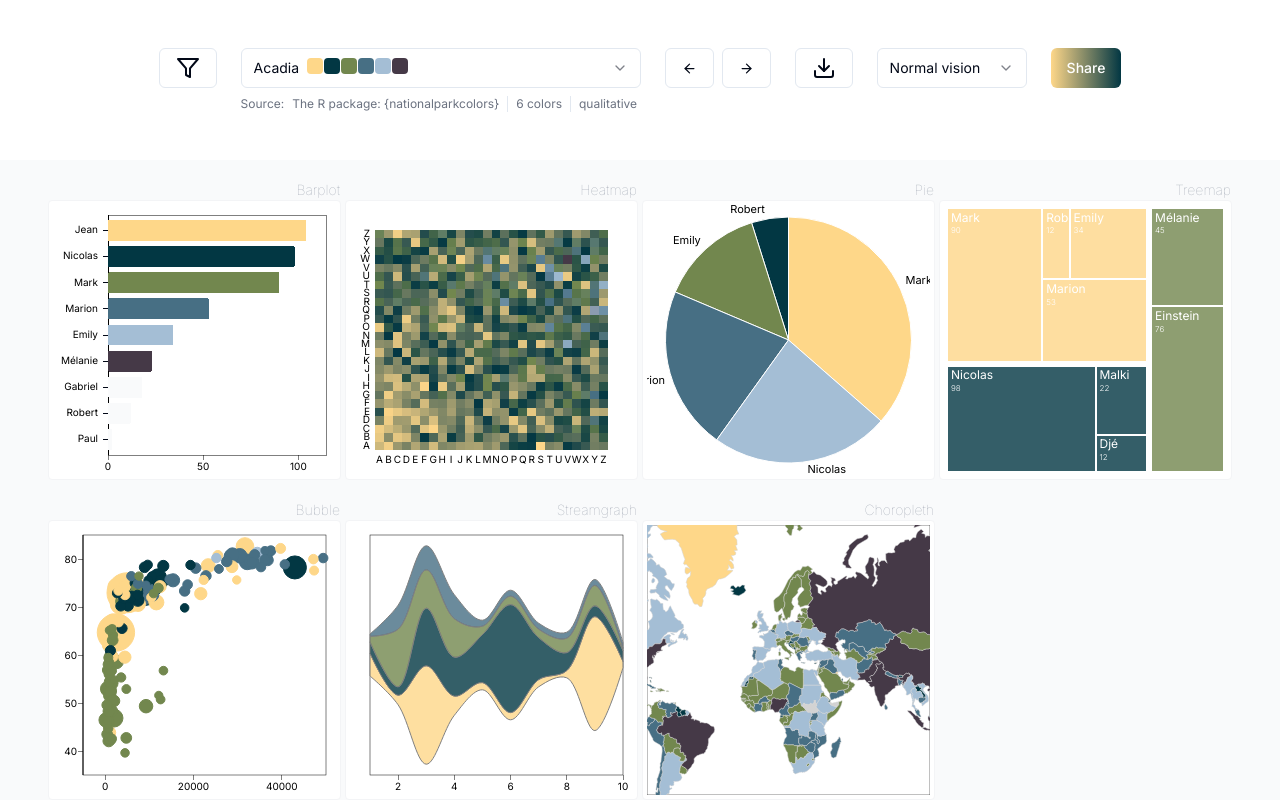
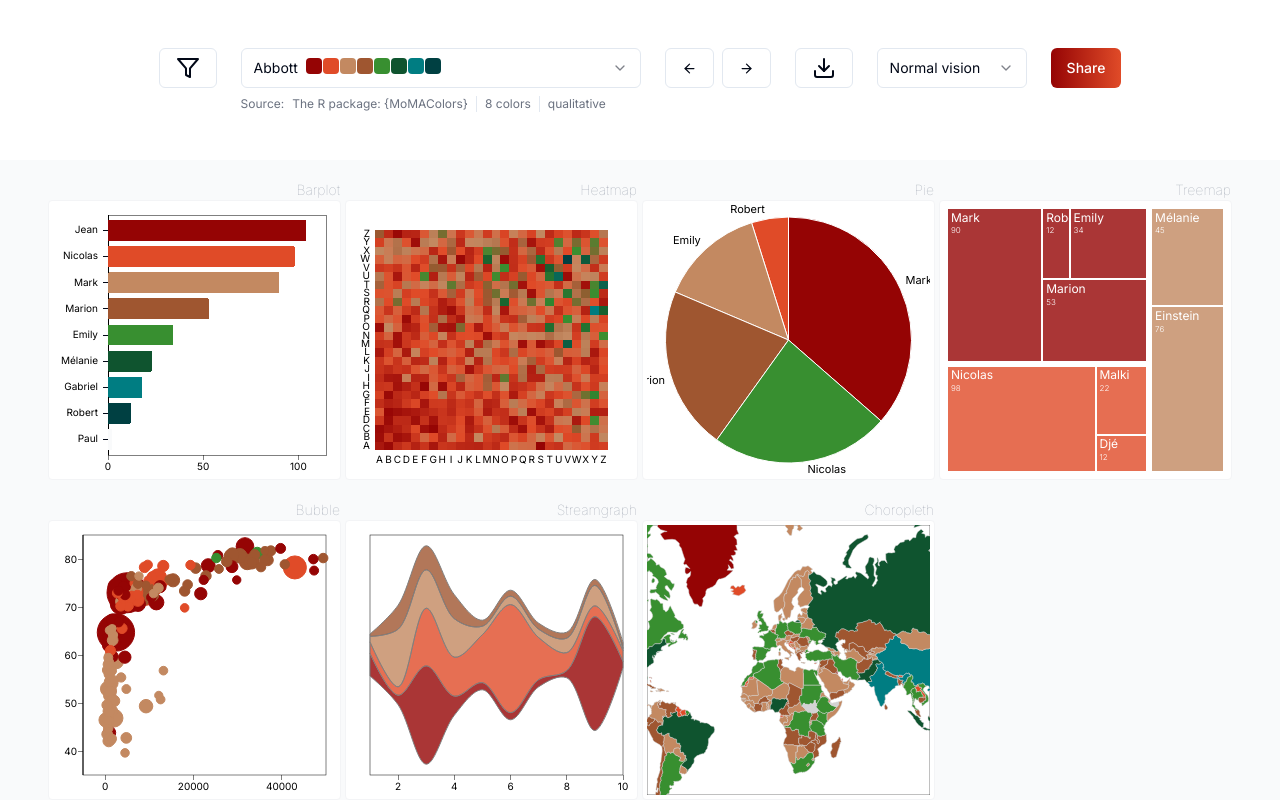
Before and after one commit to holtzy/dataviz-color-finder, a Next.js app: page /dataviz-color-finder/ in a window 1280 px wide. Shown: the top 800 px of the page. Built offline with nearby package versions, Linux system fonts and the light colour scheme.

Commit message:
color similarity feature complete

```diff
--- a/src/app/page.tsx
+++ b/src/app/page.tsx
@@ -120,6 +120,10 @@ export default function Home() {
       ? hexToGrayscale(c)
       : c;
   });
+
+  useEffect(() => {
+    setSelectedPalette(filteredColorPaletteList[0].name);
+  }, [selectedColorTarget]);
 
   const switchToPreviousPalette = () => {
     const currentId = filteredColorPaletteList.findIndex(
```
Also changed, not shown: next.config.js (renamed from next.config.cjs).
